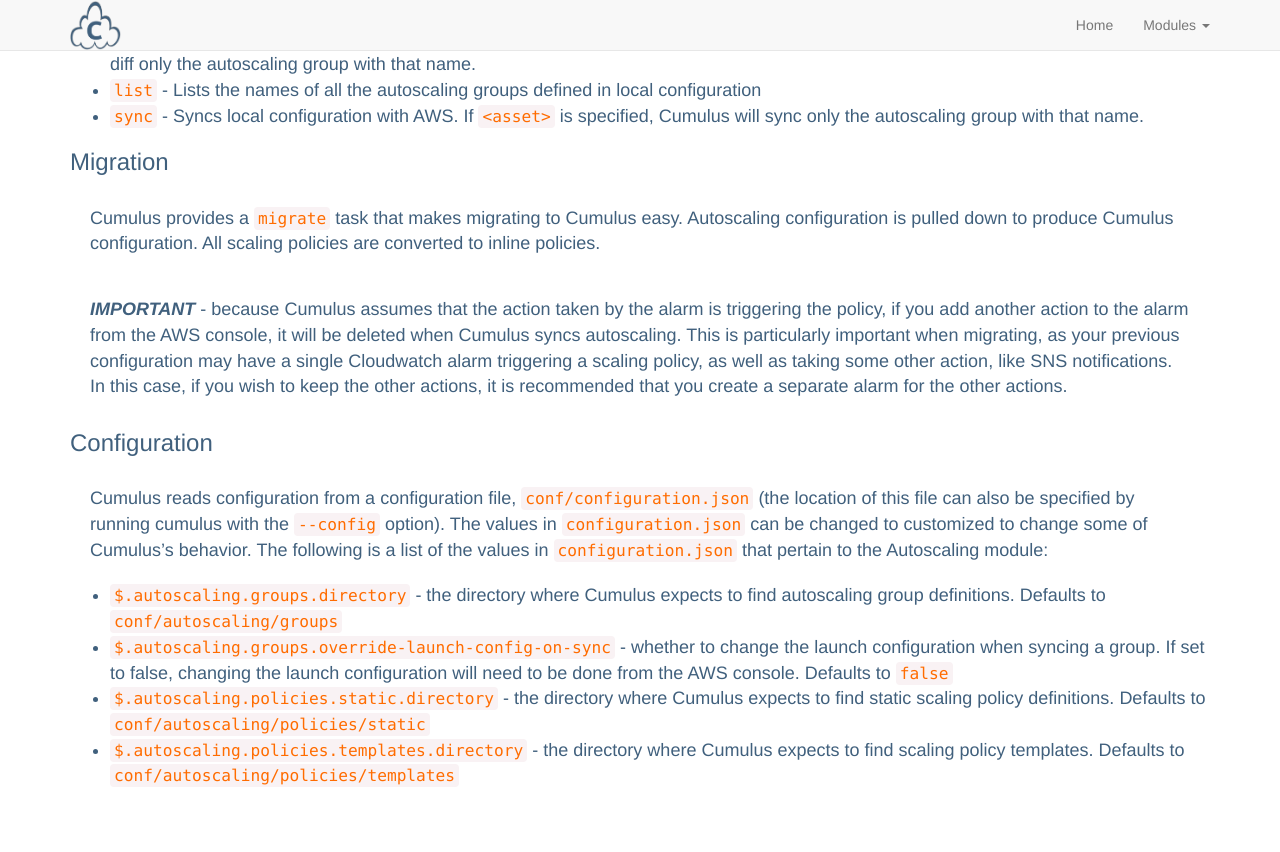
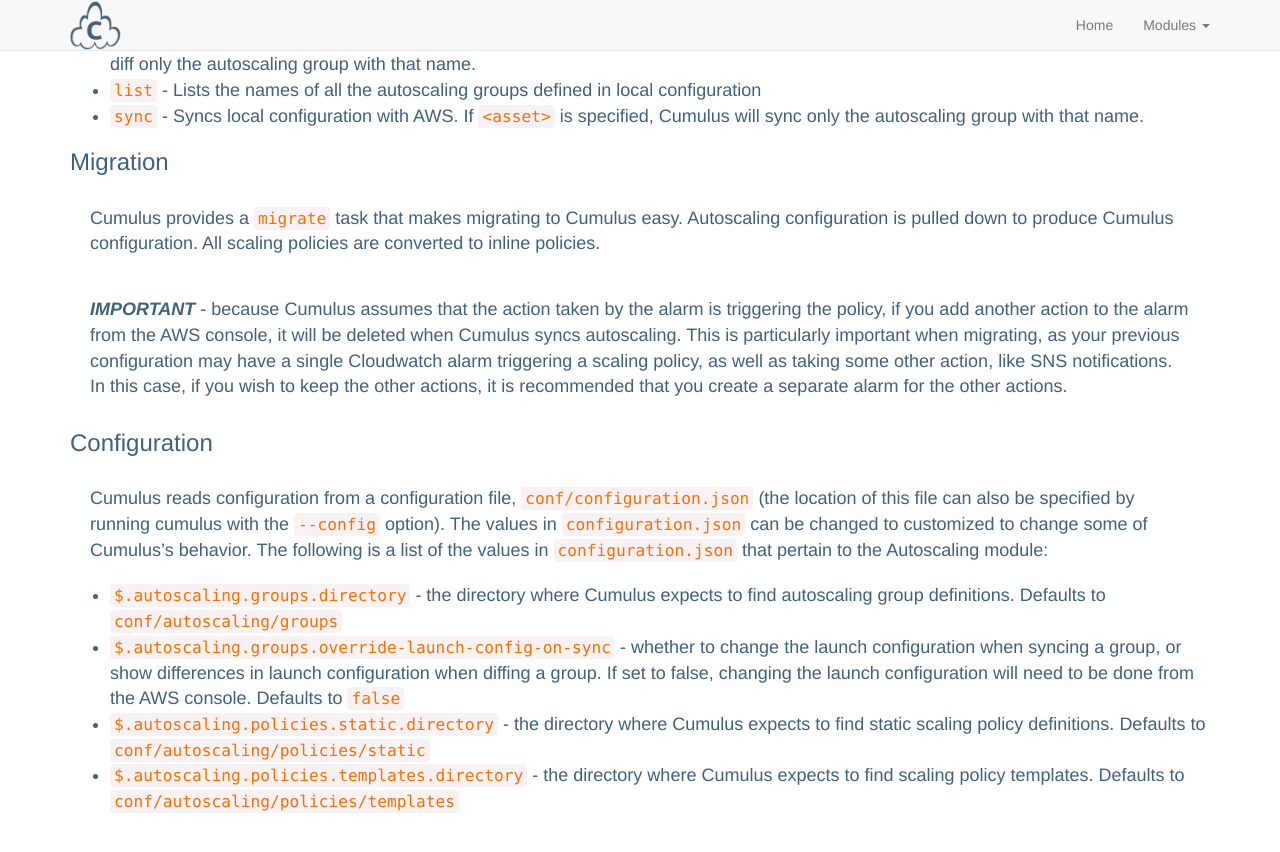
Before and after one commit to lucidsoftware/cumulus, a Jekyll site: the page built from modules/autoscaling.md, in a window 1280 px wide and 900 px high, scrolled down 3263 px. Shown: the top 852 px of the window. Built offline with Jekyll 4.4.1, drawn with Linux system fonts in a browser that asks for light colours.

Commit message:
Update autoscaling docs for new use of override-launch-config-on-sync option

```diff
--- a/modules/autoscaling.md
+++ b/modules/autoscaling.md
@@ -113,6 +113,6 @@
 Cumulus reads configuration from a configuration file, `conf/configuration.json` (the location of this file can also be specified by running cumulus with the `--config` option). The values in `configuration.json` can be changed to customized to change some of Cumulus's behavior. The following is a list of the values in `configuration.json` that pertain to the Autoscaling module:
 
 * `$.autoscaling.groups.directory` - the directory where Cumulus expects to find autoscaling group definitions. Defaults to `conf/autoscaling/groups`
-* `$.autoscaling.groups.override-launch-config-on-sync` - whether to change the launch configuration when syncing a group. If set to false, changing the launch configuration will need to be done from the AWS console. Defaults to `false`
+* `$.autoscaling.groups.override-launch-config-on-sync` - whether to change the launch configuration when syncing a group, or show differences in launch configuration when diffing a group. If set to false, changing the launch configuration will need to be done from the AWS console. Defaults to `false`
 * `$.autoscaling.policies.static.directory` - the directory where Cumulus expects to find static scaling policy definitions. Defaults to `conf/autoscaling/policies/static`
 * `$.autoscaling.policies.templates.directory` - the directory where Cumulus expects to find scaling policy templates. Defaults to `conf/autoscaling/policies/templates`
```
